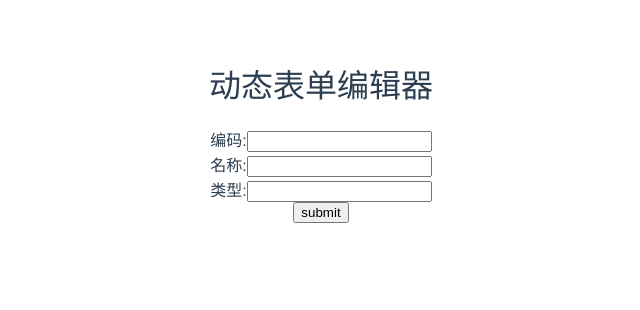
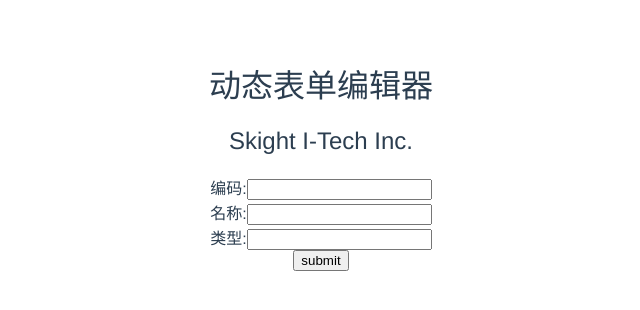
Before and after one commit to SkightTeam/DynamicForm, a Vue app: page /#/ in a window 1280 px wide. Shown: the top 310 px of the page, without its empty margins (319-959 px from the left). Built offline with nearby package versions, Linux system fonts and the light colour scheme.

Commit message:
Add company name

```diff
--- a/src/components/Dashboard.vue
+++ b/src/components/Dashboard.vue
@@ -2,6 +2,7 @@
 
  <div>
    <h1>动态表单编辑器</h1>
+   <h2>Skight I-Tech Inc.</h2>
    <sk-form :meta="schema"></sk-form>
  </div>
 </template>
```
